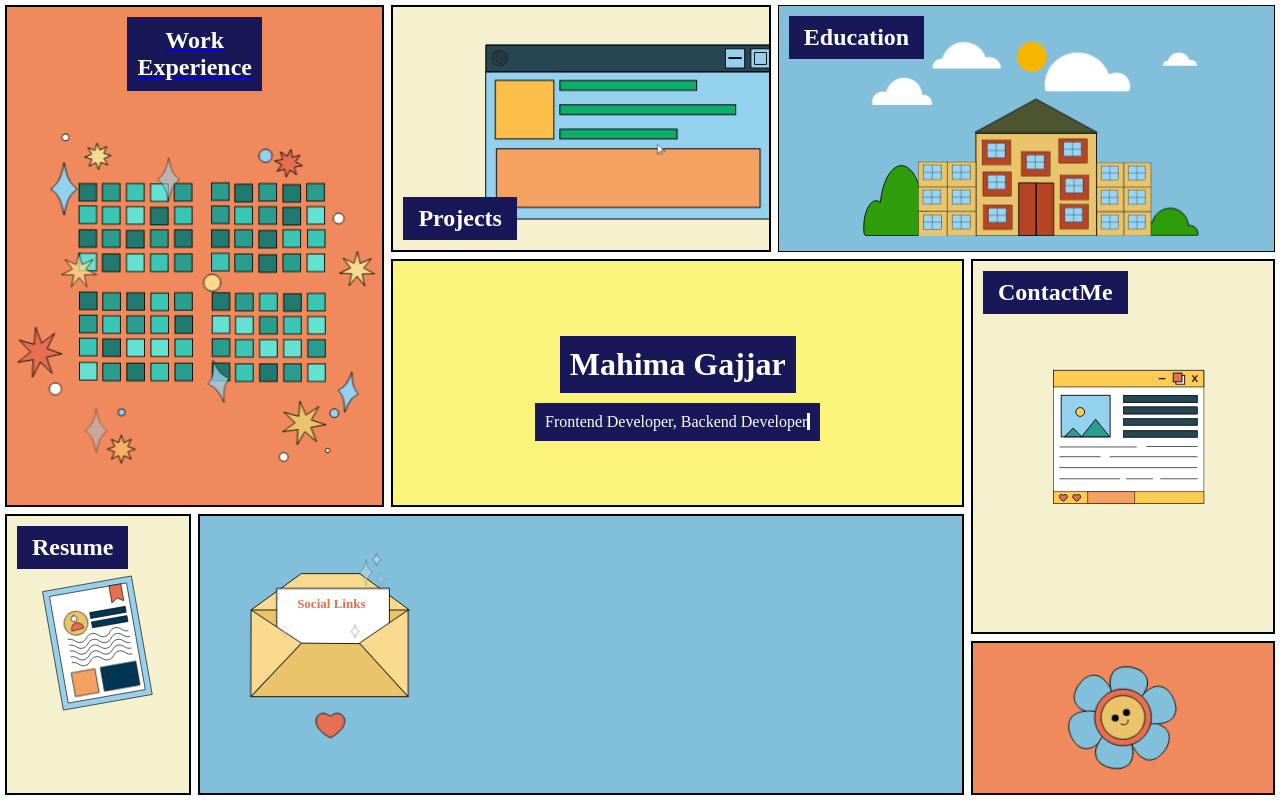
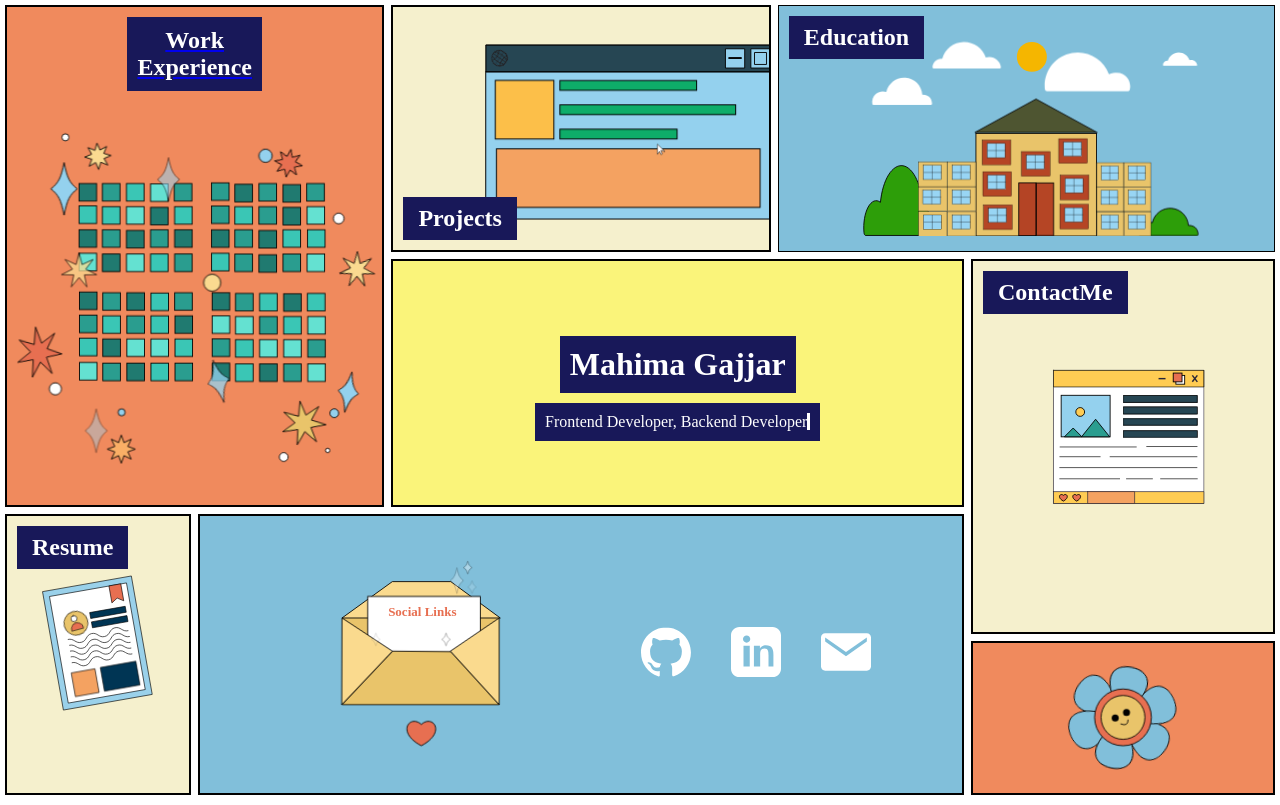
Before and after one commit to MahimaGajjar/Mahima.dev, a React (Create React App) app: page / in a window 1280 px wide. Built offline with nearby package versions, Linux system fonts and the light colour scheme.

Commit message:
Added the social links and its redirection

```diff
--- a/src/components/Home.js
+++ b/src/components/Home.js
@@ -2993,6 +2993,55 @@ export const HomePage = () => {
               stroke="#000"
             />
           </svg>
+          <div className="icons">
+            <div className="icon github">
+              <a
+                href="https://github.com/MahimaGajjar"
+                target="_blank"
+                rel="noopener noreferrer"
+              >
+                <svg
+                  className="svg-icon"
+                  xmlns="http://www.w3.org/2000/svg"
+                  viewBox="0 0 24 24"
+                >
+                  <path d="M12 .297c-6.63 0-12 5.373-12 12 0 5.302 3.438 9.8 8.205 11.385.6.113.82-.258.82-.577 0-.285-.01-1.04-.015-2.04-3.338.724-4.042-1.61-4.042-1.61-.546-1.387-1.333-1.756-1.333-1.756-1.09-.744.083-.729.083-.729 1.205.084 1.84 1.238 1.84 1.238 1.07 1.835 2.805 1.305 3.49.998.108-.776.42-1.305.76-1.605-2.665-.3-5.466-1.33-5.466-5.93 0-1.31.465-2.38 1.235-3.22-.135-.302-.54-1.523.105-3.176 0 0 1.005-.322 3.3 1.23.96-.267 1.98-.4 3-.405 1.02.005 2.04.138 3 .405 2.295-1.552 3.3-1.23 3.3-1.23.645 1.653.24 2.874.105 3.176.77.84 1.235 1.91 1.235 3.22 0 4.61-2.805 5.625-5.475 5.92.43.37.81 1.096.81 2.21 0 1.595-.015 2.875-.015 3.265 0 .315.21.69.825.575 4.77-1.58 8.205-6.08 8.205-11.38 0-6.63-5.37-12-12-12z" />
+                </svg>
+              </a>
+            </div>
+
+            <div className="icon linkedin">
+              <a
+                href="https://www.linkedin.com/in/mahima-gajjar/"
+                target="_blank"
+                rel="noopener noreferrer"
+              >
+                <svg
+                  className="svg-icon"
+                  xmlns="http://www.w3.org/2000/svg"
+                  viewBox="0 0 24 24"
+                >
+                  <path d="M20 0h-16c-2.211 0-4 1.789-4 4v16c0 2.211 1.789 4 4 4h16c2.211 0 4-1.789 4-4v-16c0-2.211-1.789-4-4-4zm-11 19h-3v-10h3v10zm-1.5-11.47c-.966 0-1.75-.78-1.75-1.75s.784-1.75 1.75-1.75 1.75.78 1.75 1.75-.784 1.75-1.75 1.75zm13.5 11.47h-3v-5.5c0-1.378-.026-3.145-1.918-3.145-1.921 0-2.082 1.503-2.082 3.035v5.61h-3v-10h2.877v1.362h.042c.4-.759 1.376-1.56 2.834-1.56 3.032 0 3.607 1.993 3.607 4.583v5.615z" />
+                </svg>
+              </a>
+            </div>
+
+            <div className="icon mail">
+              <a
+                href="mailto:gajjarmahima09@gmail.com"
+                target="_blank"
+                rel="noopener noreferrer"
+              >
+                <svg
+                  className="svg-icon"
+                  xmlns="http://www.w3.org/2000/svg"
+                  viewBox="0 0 24 24"
+                >
+                  <path d="M22 3h-20c-1.103 0-2 .897-2 2v14c0 1.103.897 2 2 2h20c1.103 0 2-.897 2-2v-14c0-1.103-.897-2-2-2zm0 4l-10 7-10-7v-2l10 7 10-7v2z" />
+                </svg>
+              </a>
+            </div>
+          </div>
         </div>
         <div className="extra">
           <svg
--- a/src/components/home.css
+++ b/src/components/home.css
@@ -140,7 +140,7 @@
   position: relative;
 }
 .resume svg {
-  margin-top: 50px; /* Adjust as needed */
+  margin-top: 50px;
 }
 .resumeheading-box {
   position: absolute;
@@ -156,9 +156,49 @@
   grid-column: span 4;
   border: 2px solid black;
   background-color: #81bfda;
-  /* color: #e76f51; */
-  /* background-color: #81BFDA; */
+  display: flex;
+  align-items: center;
+  justify-content: space-evenly;
 }
+
+.icon {
+  width: 50px;
+  height: 40px;
+  display: flex;
+  align-items: center;
+  justify-content: center;
+  cursor: pointer;
+  transition: fill 0.3s ease, transform 0.2s ease, filter 0.3s ease;
+}
+.icons {
+  display: flex;
+  gap: 40px;
+}
+
+.svg-icon {
+  width: 100%;
+  height: 100%;
+  fill: white;
+  transition: fill 0.3s ease, transform 0.2s ease, filter 0.3s ease;
+}
+
+.icon:hover {
+  transform: scale(1.1);
+  filter: drop-shadow(0px 4px 6px rgba(101, 94, 94, 0.4));
+}
+
+.github:hover .svg-icon {
+  fill: black;
+}
+
+.linkedin:hover .svg-icon {
+  fill: rgb(24, 24, 89);
+}
+
+.mail:hover .svg-icon {
+  fill: rgb(209, 30, 30);
+}
+
 .extra {
   grid-column: span 1;
   border: 2px solid black;
```
